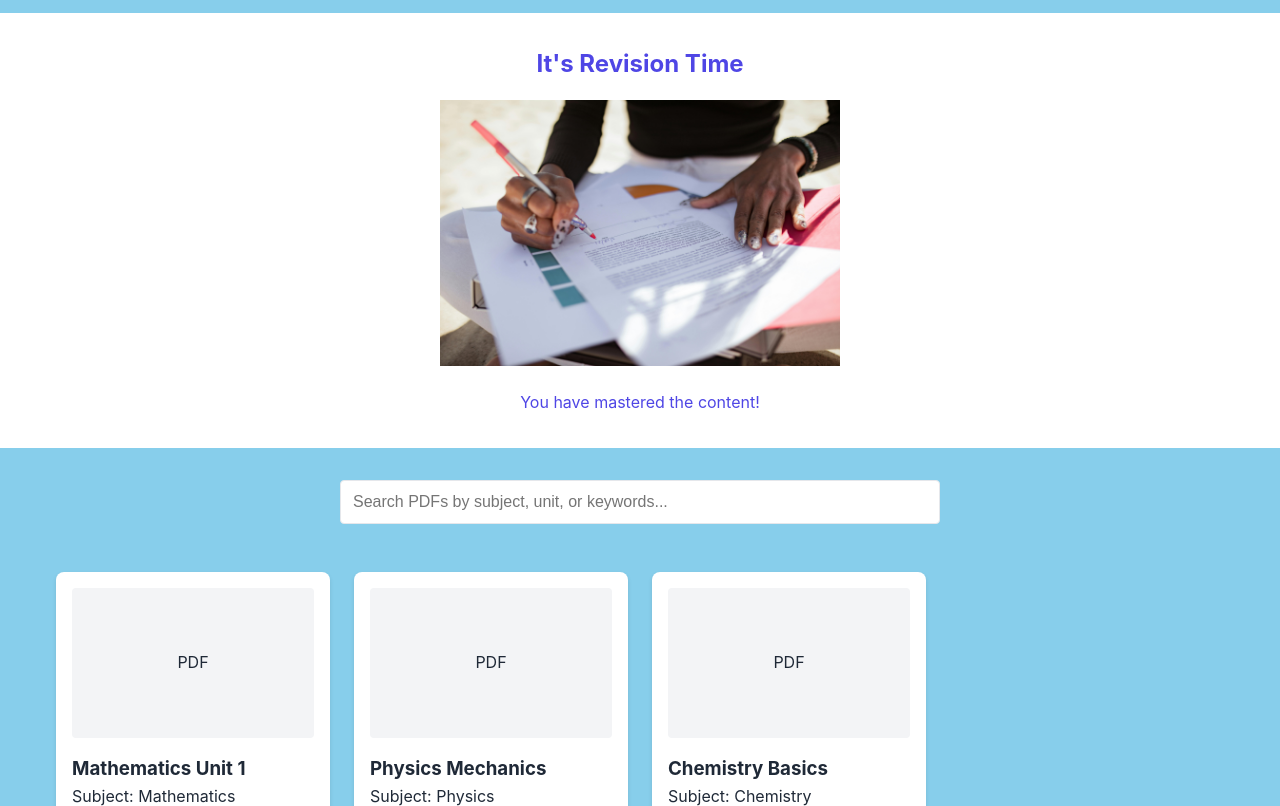
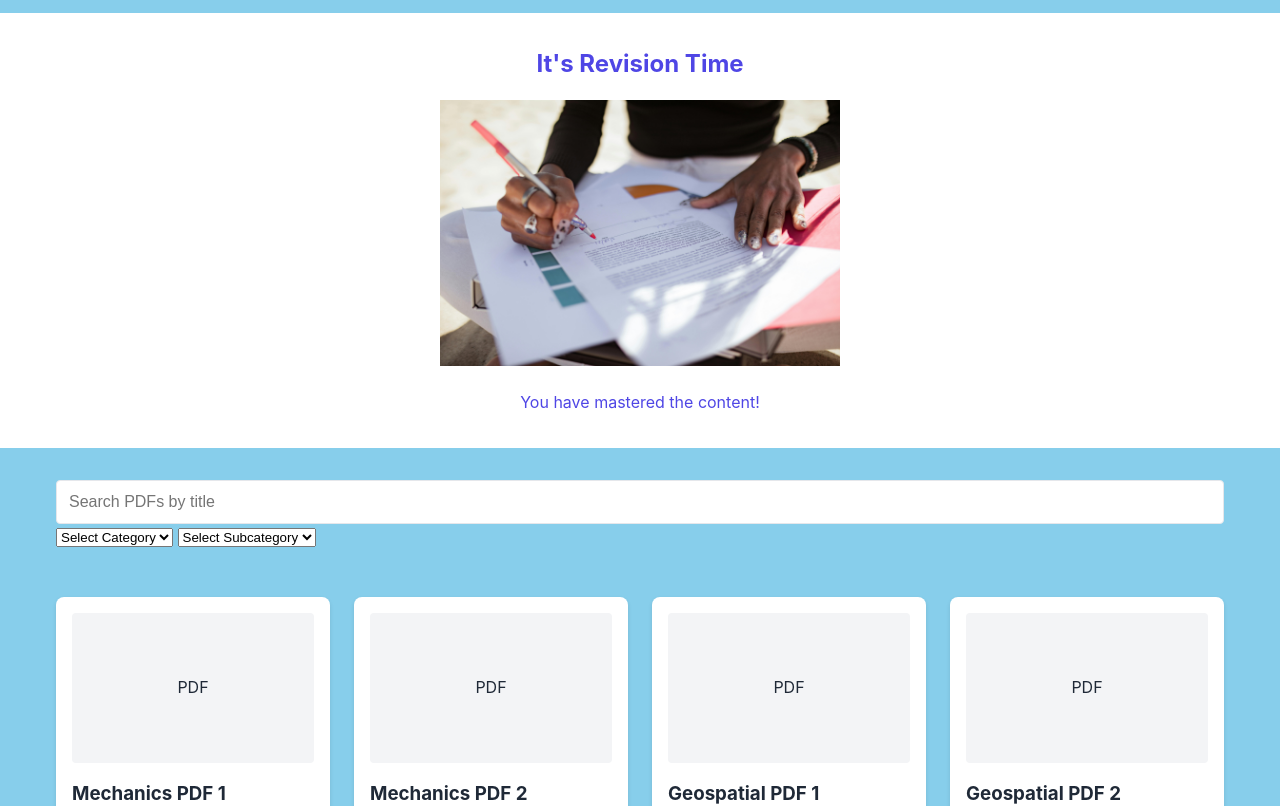
Before and after one commit to Sceptre360/pastpapers, a plain HTML site: page index.html in a window 1280 px wide. Shown: the part 153-959 px from the top of the page. Drawn offline with Linux system fonts and the light colour scheme.

Commit message:
Update index.html

```diff
--- a/index.html
+++ b/index.html
@@ -385,12 +385,20 @@
 
         <!-- Search Bar -->
         <div class="search-container">
-            <div class="search-bar">
-                <input type="text" placeholder="Search PDFs by subject, unit, or keywords..." onkeyup="searchPDFs()">
-            </div>
+            <input type="text" id="searchInput" placeholder="Search PDFs by title" oninput="filterPDFs()">
+            <select id="categorySelect" onchange="filterPDFs()">
+                <option value="">Select Category</option>
+                <option value="Mechanics">Mechanics</option>
+                <option value="Geospatial">Geospatial</option>
+                <option value="Civil">Civil</option>
+            </select>
+            <select id="subcategorySelect" onchange="filterPDFs()">
+                <option value="">Select Subcategory</option>
+                <option value="1">Subcategory 1</option>
+                <option value="2">Subcategory 2</option>
+            </select>
         </div>
 
-        <!-- PDF Grid -->
         <div class="pdf-grid" id="pdfGrid">
             <!-- PDF cards will be dynamically added here -->
         </div>
@@ -424,9 +432,12 @@
 
         // Mock data for PDFs
         const pdfs = [
-            { id: 1, title: 'Mathematics Unit 1', subject: 'Mathematics', unit: 'Unit 1' },
-            { id: 2, title: 'Physics Mechanics', subject: 'Physics', unit: 'Unit 2' },
-            { id: 3, title: 'Chemistry Basics', subject: 'Chemistry', unit: 'Unit 1' },
+            { id: 1, title: 'Mechanics PDF 1', category: 'Mechanics', subcategory: '1' },
+            { id: 2, title: 'Mechanics PDF 2', category: 'Mechanics', subcategory: '2' },
+            { id: 3, title: 'Geospatial PDF 1', category: 'Geospatial', subcategory: '1' },
+            { id: 4, title: 'Geospatial PDF 2', category: 'Geospatial', subcategory: '2' },
+            { id: 5, title: 'Civil PDF 1', category: 'Civil', subcategory: '1' },
+            { id: 6, title: 'Civil PDF 2', category: 'Civil', subcategory: '2' },
         ];
 
         // Initialize PDF display
```
